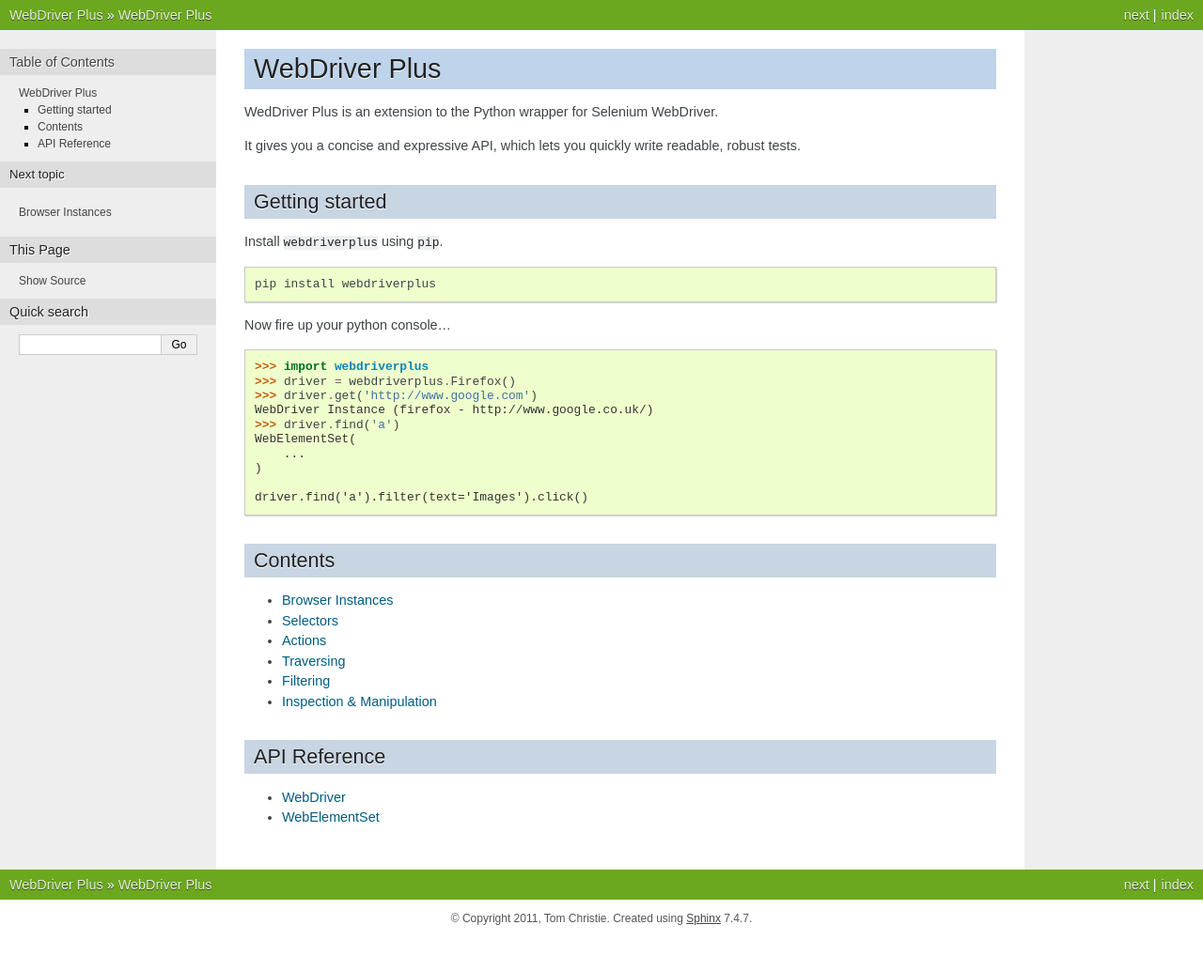
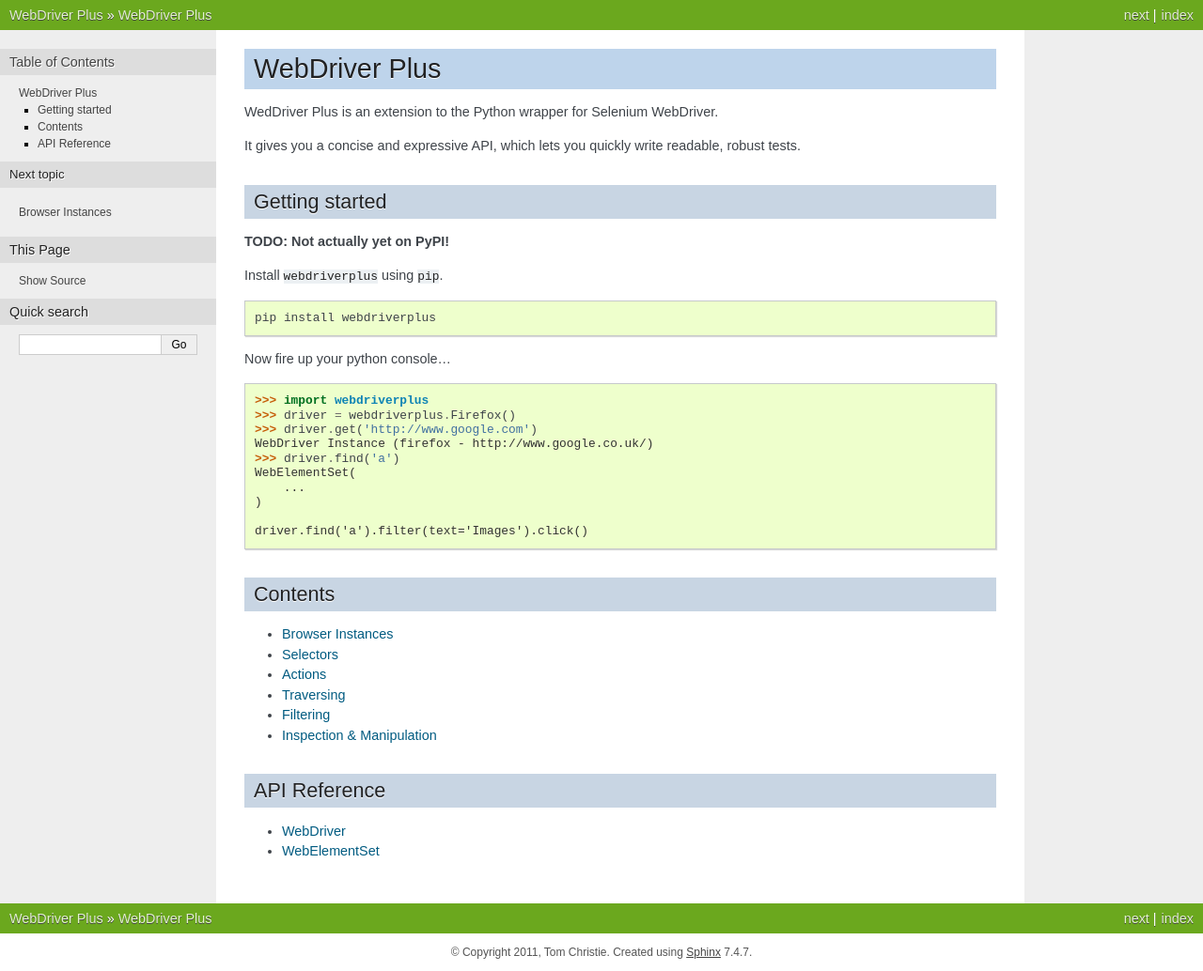
Before and after one commit to tomchristie/webdriverplus, a Sphinx documentation site: the page built from docs/index.rst, in a window 1280 px wide. Shown: the whole page at 94% size. Built offline with Sphinx 7.4.7, drawn with Linux system fonts in a browser that asks for light colours; before the commit the page ends 998 px from its top, so only the background shows below that.

Commit message:
It's a lie, we're not on PyPI

```diff
--- a/docs/index.rst
+++ b/docs/index.rst
@@ -13,6 +13,8 @@
 
 Getting started
 ---------------
+
+**TODO: Not actually yet on PyPI!**
 
 Install ``webdriverplus`` using ``pip``.
 
```
